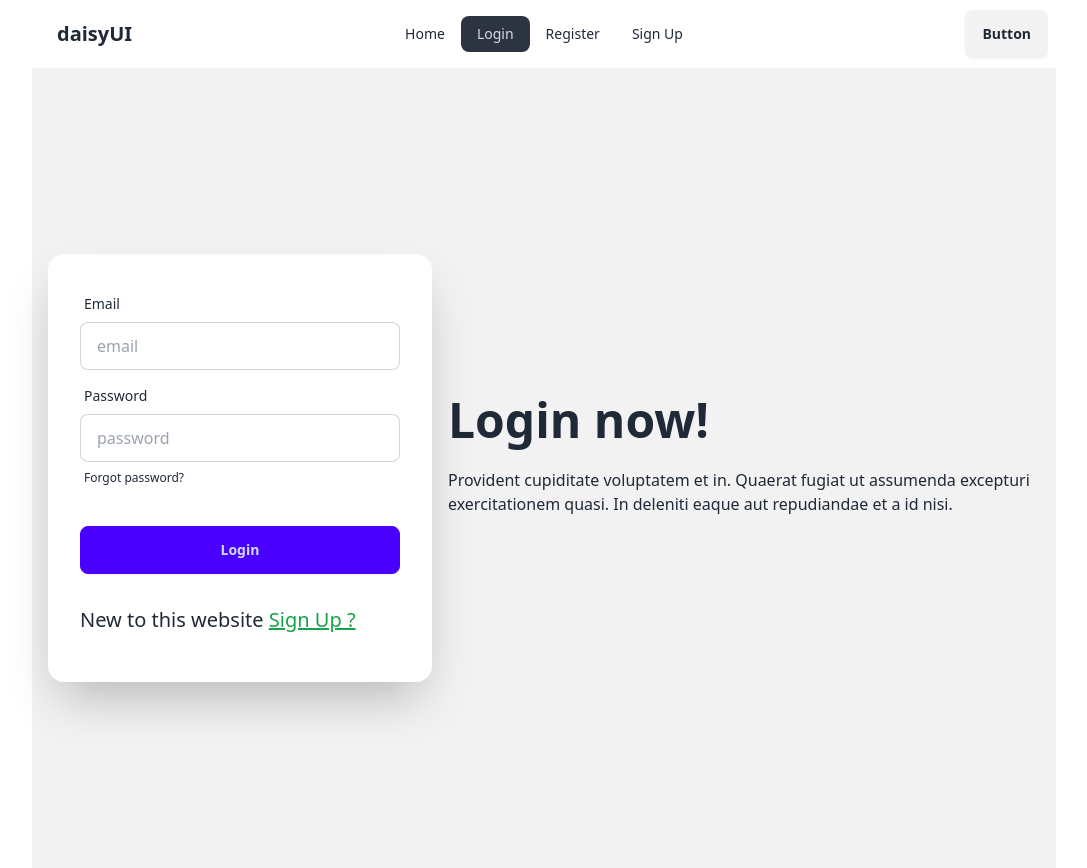
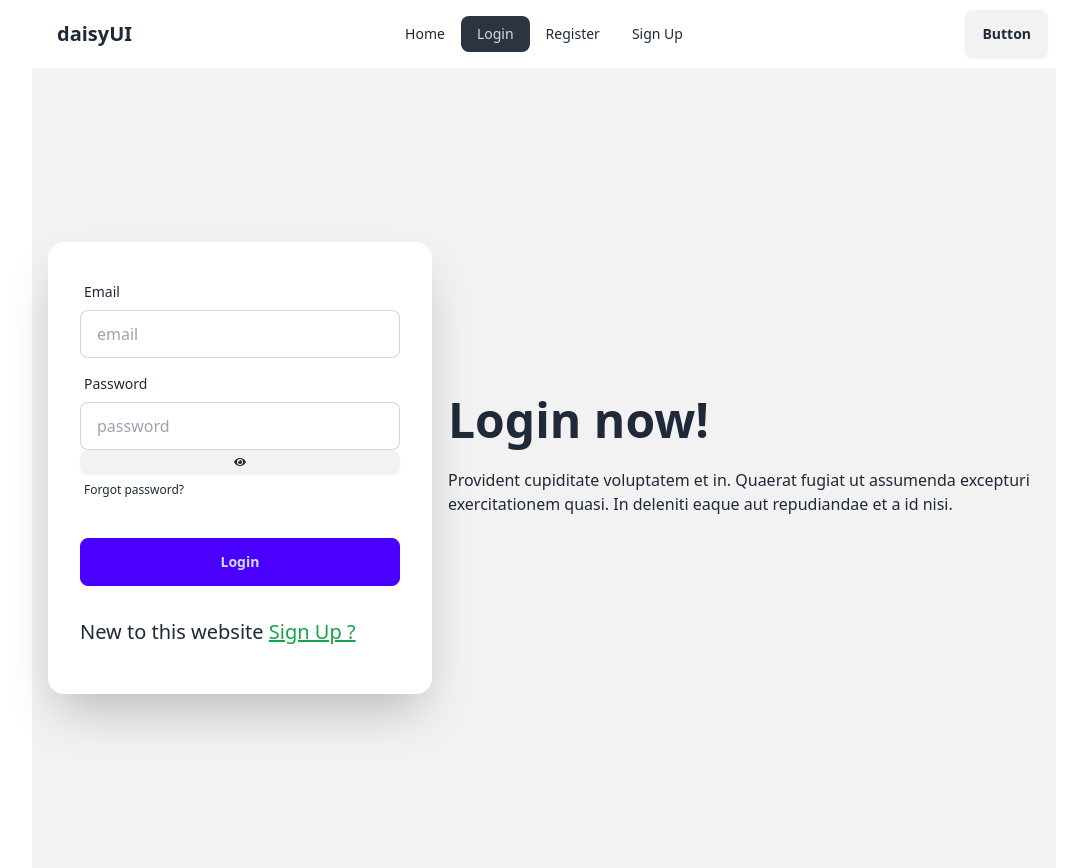
Before and after one commit to ALNoman78/Authentication-by-email, a React (Vite) app: page /login in a window 1280 px wide. Shown: the whole page, without its empty margins (96-1183 px from the left). Built offline with nearby package versions, Linux system fonts and the light colour scheme.

Commit message:
login password

```diff
--- a/src/components/Login/Login.jsx
+++ b/src/components/Login/Login.jsx
@@ -3,11 +3,14 @@ import PropTypes from 'prop-types'
 import { signInWithEmailAndPassword } from 'firebase/auth'
 import auth from '../../firebase/firebase.init'
 import { Link } from 'react-router-dom'
+import { FaEye } from "react-icons/fa";
+import { FaEyeSlash } from "react-icons/fa";
 
 const Login = () => {
-    const [user, setUser] = useState(null)
+    // const [user, setUser] = useState(null)
     const [error, setError] = useState('')
     const [success, setSuccess] = useState(false)
+    const [isVisible , setIsVisible] = useState(false)
 
     const handleLogIn = e => {
         e.preventDefault()
@@ -55,7 +58,12 @@ const Login = () => {
                             <label className="label">
                                 <span className="label-text">Password</span>
                             </label>
-                            <input type="password" name='password' placeholder="password" className="input input-bordered" required />
+                            <input type={isVisible ? 'text' : 'password'} name='password' placeholder="password" className="input input-bordered" required />
+                            <button className='btn btn-xs' onClick={() => setIsVisible(!isVisible)}>
+                                {
+                                    isVisible ? <FaEyeSlash> </FaEyeSlash> : <FaEye></FaEye>
+                                }
+                            </button>
                             <label className="label">
                                 <a href="#" className="label-text-alt link link-hover">Forgot password?</a>
                             </label>
--- a/src/components/Register/Register.jsx
+++ b/src/components/Register/Register.jsx
@@ -88,6 +88,7 @@ const Register = () => {
                             d="M14 6a4 4 0 0 1-4.899 3.899l-1.955 1.955a.5.5 0 0 1-.353.146H5v1.5a.5.5 0 0 1-.5.5h-2a.5.5 0 0 1-.5-.5v-2.293a.5.5 0 0 1 .146-.353l3.955-3.955A4 4 0 1 1 14 6Zm-4-2a.75.75 0 0 0 0 1.5.5.5 0 0 1 .5.5.75.75 0 0 0 1.5 0 2 2 0 0 0-2-2Z"
                             clipRule="evenodd" />
                     </svg>
+                    <div>
                         <input
                             type={isVisible ? 'text' : 'password'} className="grow"
                             placeholder='Password'
@@ -99,6 +100,7 @@ const Register = () => {
                                 isVisible ? <FaEye /> : <FaEyeSlash />
                             }
                         </button>
+                    </div>
                 </label>
                 <div className="form-control">
                     <label className="label justify-start gap-4 items-center cursor-pointer">
```
Lines whose indentation alone changed are shown as unchanged.
